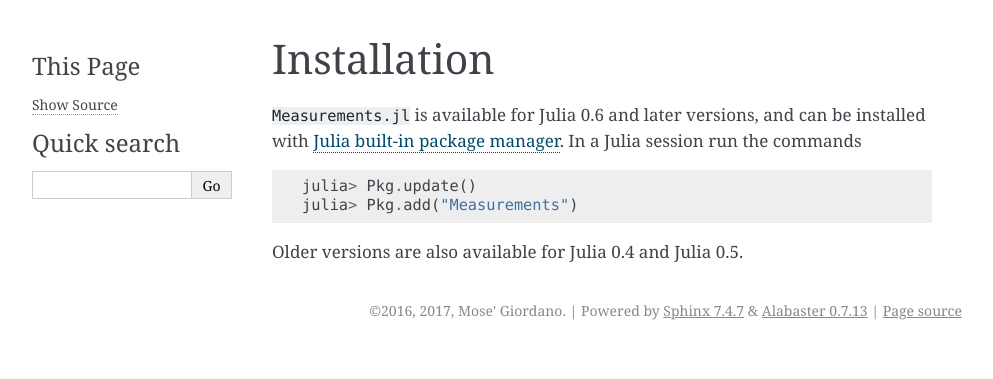
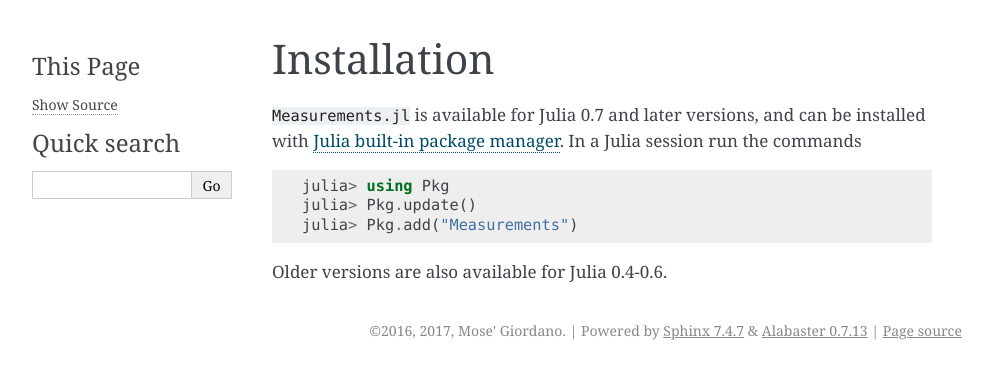
Before and after one commit to JuliaPhysics/Measurements.jl, a Sphinx documentation site: the page built from docs/installation.rst, in a window 1280 px wide. Shown: the top 379 px of the page, without its empty margins (148-1141 px from the left). Built offline with Sphinx 7.4.7, drawn with Linux system fonts in a browser that asks for light colours.

Commit message:
[skip ci] Update docs

```diff
--- a/docs/installation.rst
+++ b/docs/installation.rst
@@ -1,14 +1,15 @@
 Installation
 ------------
 
-``Measurements.jl`` is available for Julia 0.6 and later versions, and can be
+``Measurements.jl`` is available for Julia 0.7 and later versions, and can be
 installed with `Julia built-in package manager
 <http://docs.julialang.org/en/stable/manual/packages/>`__. In a Julia session
 run the commands
 
 .. code-block:: julia
 
+    julia> using Pkg
     julia> Pkg.update()
     julia> Pkg.add("Measurements")
 
-Older versions are also available for Julia 0.4 and Julia 0.5.
+Older versions are also available for Julia 0.4-0.6.
```
Also changed, not shown: README.md (+3 -2 lines).
